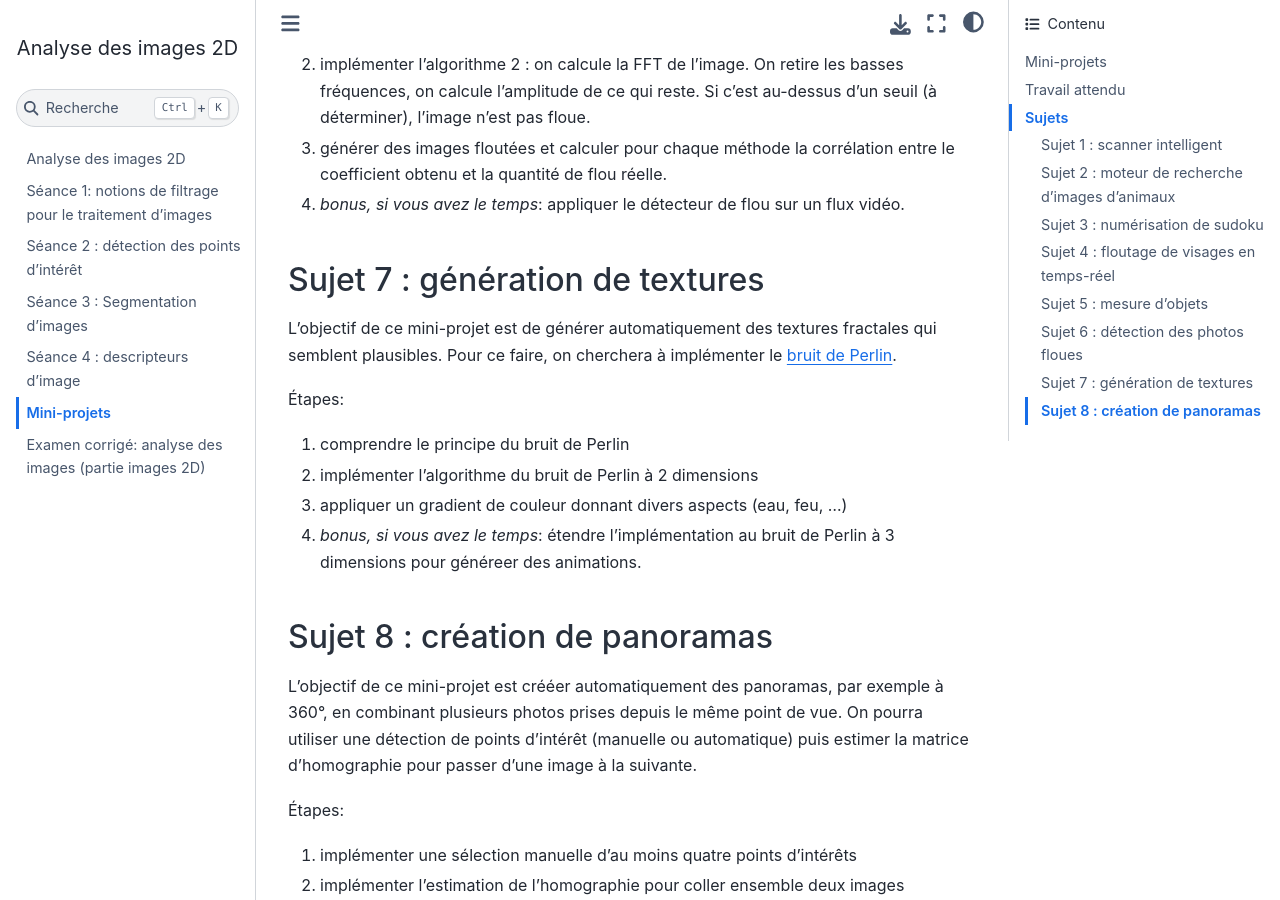
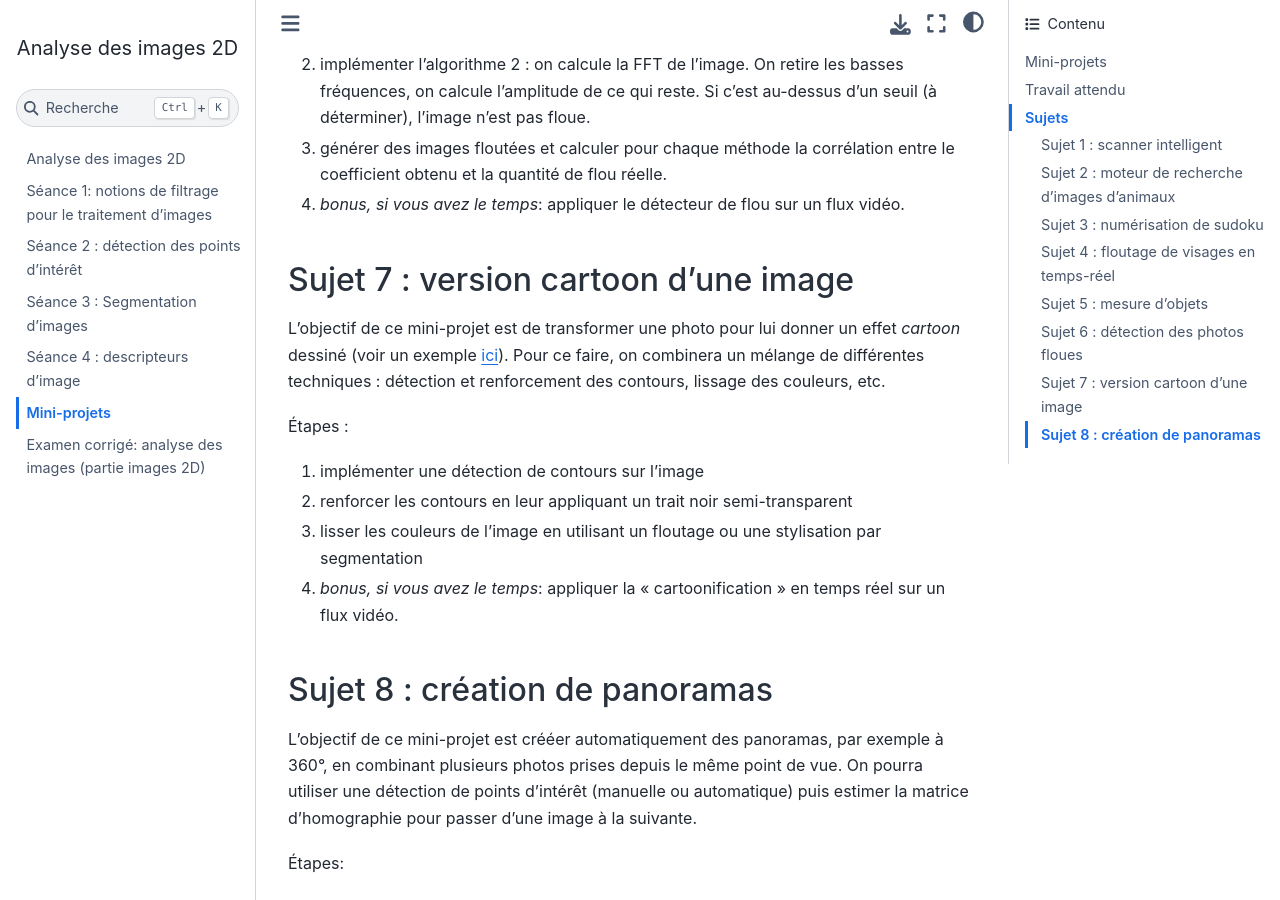
Before and after one commit to nshaud/stmn-analyse-images-2D, a Jupyter Book: the page built from projets.md, in a window 1280 px wide and 900 px high, scrolled down 3037 px. Built offline with Jupyter Book 1.0.4 settings and Sphinx 7.4.7 and the Sphinx Book theme 1.1.4, drawn with Linux system fonts in a browser that asks for light colours; pages that are not in the unit, such as notebooks, are missing from menus.

Commit message:
Replace Perlin project by cartoonify project

```diff
--- a/projets.md
+++ b/projets.md
@@ -75,15 +75,16 @@ L'objectif de ce mini-projet est de quantifier la présence de flou dans une ima
 3. générer des images floutées et calculer pour chaque méthode la corrélation entre le coefficient obtenu et la quantité de flou réelle.
 4. *bonus, si vous avez le temps*: appliquer le détecteur de flou sur un flux vidéo.
 
-### Sujet 7 : génération de textures
+### Sujet 7 : version cartoon d'une image
 
-L'objectif de ce mini-projet est de générer automatiquement des textures fractales qui semblent plausibles. Pour ce faire, on cherchera à implémenter le [bruit de Perlin](https://fr.wikipedia.org/wiki/Bruit_de_Perlin).
+L'objectif de ce mini-projet est de transformer une photo pour lui donner un effet *cartoon* dessiné (voir un exemple [ici](https://dezyre.gumlet.io/images/blog/computer-vision-projects/CartooniseImage.gif?w=1242&dpr=1.0)). Pour ce faire, on combinera un mélange de différentes techniques : détection et renforcement des contours, lissage des couleurs, etc.
 
-Étapes:
-1. comprendre le principe du bruit de Perlin
-1. implémenter l'algorithme du bruit de Perlin à 2 dimensions
-2. appliquer un gradient de couleur donnant divers aspects (eau, feu, …)
-3. *bonus, si vous avez le temps*: étendre l'implémentation au bruit de Perlin à 3 dimensions pour généreer des animations.
+Étapes :
+1. implémenter une détection de contours sur l'image
+2. renforcer les contours en leur appliquant un trait noir semi-transparent
+3. lisser les couleurs de l'image en utilisant un floutage ou une stylisation par segmentation
+4. *bonus, si vous avez le temps*: appliquer la « cartoonification » en temps réel sur un flux vidéo.
+
 
 ### Sujet 8 : création de panoramas
 
```
